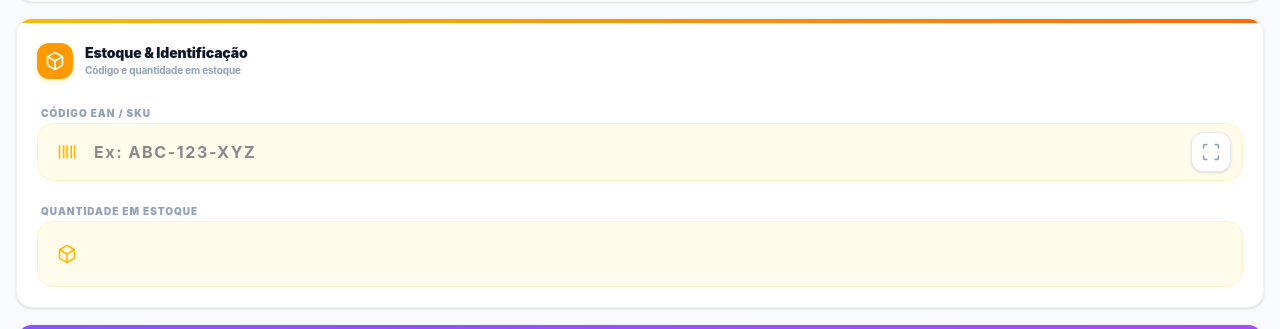
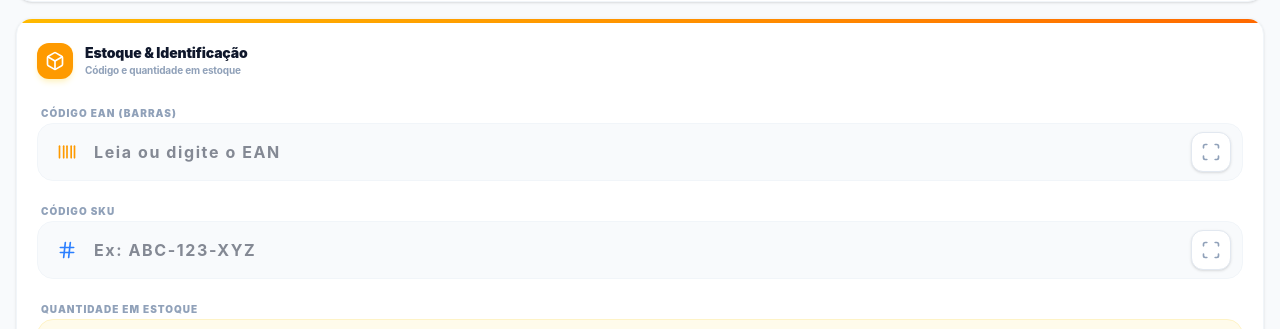
Before and after one commit to williamuteich/pwa-loja, a Next.js app: page /dashboard/products/new in a window 1280 px wide. Shown: the part 1365-1694 px from the top of the page. Built offline with nearby package versions, Linux system fonts and the light colour scheme; no server answers.

Commit message:
add campo sku no adicionar produto

```diff
--- a/src/app/(private)/dashboard/products/new/page.tsx
+++ b/src/app/(private)/dashboard/products/new/page.tsx
@@ -92,6 +92,7 @@ export default function NewProductPage() {
             formData.append("quantity", finalQuantity.toString());
             formData.append("isActive", String(product.isActive));
             formData.append("barcode", product.barcode || "");
+            formData.append("sku", product.sku || "");
             formData.append("costPrice", (product.costPrice || 0).toString());
 
             if (product.brandId) {
--- a/src/app/components/ProductForm/ProductInventory.tsx
+++ b/src/app/components/ProductForm/ProductInventory.tsx
@@ -1,6 +1,7 @@
-import React from "react";
-import { Barcode, Box, Scan } from "lucide-react";
+import React, { useState } from "react";
+import { Barcode, Box, Scan, Hash } from "lucide-react";
 import { Product } from "@/src/types/products/product";
+import { ScannerModal } from "@/src/app/components/ScannerModal";
 
 interface ProductInventoryProps {
     product: Product;
@@ -12,6 +13,22 @@ export const ProductInventory: React.FC<ProductInventoryProps> = ({
     setProduct,
 }) => {
     const hasVariants = (product.variants || []).length > 0;
+    const [isScannerOpen, setIsScannerOpen] = useState(false);
+    const [scanTarget, setScanTarget] = useState<"EAN" | "SKU">("EAN");
+
+    const openScanner = (target: "EAN" | "SKU") => {
+        setScanTarget(target);
+        setIsScannerOpen(true);
+    };
+
+    const handleScan = (code: string) => {
+        if (scanTarget === "EAN") {
+            setProduct(prev => ({ ...prev, barcode: code }));
+        } else {
+            setProduct(prev => ({ ...prev, sku: code }));
+        }
+        setIsScannerOpen(false);
+    };
 
     return (
         <div className="bg-white rounded-2xl border border-slate-100 overflow-hidden shadow-sm">
@@ -28,23 +45,47 @@ export const ProductInventory: React.FC<ProductInventoryProps> = ({
                 </div>
 
                 <div className="space-y-4">
+                    <div className="grid grid-cols-1 gap-4">
                         <div className="space-y-2">
-                        <label className="text-[10px] font-black text-slate-400 uppercase tracking-widest px-1">Código EAN / SKU</label>
+                            <label className="text-[10px] font-black text-slate-400 uppercase tracking-widest px-1">Código EAN (Barras)</label>
                             <div className="relative">
-                            <Barcode className="absolute left-5 top-1/2 -translate-y-1/2 w-5 h-5 text-amber-400" />
+                                <Barcode className="absolute left-5 top-1/2 -translate-y-1/2 w-5 h-5 text-amber-500" />
+                                <input
+                                    type="text"
+                                    value={product.barcode || ""}
+                                    onChange={(e) => setProduct(prev => ({ ...prev, barcode: e.target.value }))}
+                                    placeholder="Leia ou digite o EAN"
+                                    className="w-full bg-slate-50 border border-slate-100 focus:border-amber-400 focus:bg-white rounded-2xl py-4 pl-14 pr-16 text-base font-bold text-slate-900 outline-none transition-all tracking-widest"
+                                />
+                                <button
+                                    type="button"
+                                    onClick={() => openScanner("EAN")}
+                                    className="absolute right-3 top-1/2 -translate-y-1/2 w-10 h-10 bg-white border border-slate-200 rounded-xl flex items-center justify-center text-slate-400 active:scale-90 transition-transform shadow-sm"
+                                >
+                                    <Scan className="w-5 h-5" />
+                                </button>
+                            </div>
+                        </div>
+
+                        <div className="space-y-2">
+                            <label className="text-[10px] font-black text-slate-400 uppercase tracking-widest px-1">Código SKU</label>
+                            <div className="relative">
+                                <Hash className="absolute left-5 top-1/2 -translate-y-1/2 w-5 h-5 text-blue-500" />
                                 <input
                                     type="text"
                                     value={product.sku || ""}
                                     onChange={(e) => setProduct(prev => ({ ...prev, sku: e.target.value }))}
                                     placeholder="Ex: ABC-123-XYZ"
-                                className="w-full bg-amber-50 border border-amber-100 focus:border-amber-400 focus:bg-white rounded-2xl py-4 pl-14 pr-16 text-base font-bold text-slate-900 outline-none transition-all tracking-widest"
+                                    className="w-full bg-slate-50 border border-slate-100 focus:border-blue-400 focus:bg-white rounded-2xl py-4 pl-14 pr-16 text-base font-bold text-slate-900 outline-none transition-all tracking-widest"
                                 />
                                 <button
                                     type="button"
+                                    onClick={() => openScanner("SKU")}
                                     className="absolute right-3 top-1/2 -translate-y-1/2 w-10 h-10 bg-white border border-slate-200 rounded-xl flex items-center justify-center text-slate-400 active:scale-90 transition-transform shadow-sm"
                                 >
                                     <Scan className="w-5 h-5" />
                                 </button>
+                            </div>
                         </div>
                     </div>
 
@@ -68,6 +109,12 @@ export const ProductInventory: React.FC<ProductInventoryProps> = ({
                     )}
                 </div>
             </div>
+
+            <ScannerModal
+                isOpen={isScannerOpen}
+                onClose={() => setIsScannerOpen(false)}
+                onScan={handleScan}
+            />
         </div>
     );
 };
--- a/src/app/components/ProductItem.tsx
+++ b/src/app/components/ProductItem.tsx
@@ -1,6 +1,6 @@
 "use client"
 
-import { Edit3, Trash2, Image as ImageIcon } from "lucide-react"
+import { Edit3, Trash2, Image as ImageIcon, Barcode, Hash } from "lucide-react"
 import Link from "next/link"
 import { useState } from "react"
 import { Product } from "@/src/types/products/product"
@@ -49,11 +49,24 @@ export function ProductItem({ product, backendUrl }: ProductItemProps) {
                     )}
                 </div>
                 <div className="flex flex-col">
-                    <span className="text-[9px] font-black text-blue-500 uppercase tracking-widest">
-                        {product.sku || "SEM CÓDIGO"}
-                    </span>
+                    <div className="flex flex-wrap gap-1 mb-1">
+                        {product.barcode ? (
+                            <span className="text-[8px] font-black bg-amber-50 text-amber-600 px-1.5 py-0.5 rounded border border-amber-100 uppercase tracking-tighter flex items-center gap-1">
+                                <Barcode className="w-2.5 h-2.5" /> {product.barcode}
+                            </span>
+                        ) : (
+                            <span className="text-[8px] font-black bg-slate-50 text-slate-300 px-1.5 py-0.5 rounded border border-slate-100 uppercase tracking-tighter">SEM EAN</span>
+                        )}
+                        {product.sku ? (
+                            <span className="text-[8px] font-black bg-blue-50 text-blue-600 px-1.5 py-0.5 rounded border border-blue-100 uppercase tracking-tighter flex items-center gap-1">
+                                <Hash className="w-2.5 h-2.5" /> {product.sku}
+                            </span>
+                        ) : (
+                            <span className="text-[8px] font-black bg-slate-50 text-slate-300 px-1.5 py-0.5 rounded border border-slate-100 uppercase tracking-tighter">SEM SKU</span>
+                        )}
+                    </div>
                     <h3 className="font-bold text-slate-900 text-sm leading-tight max-w-[140px] truncate">{product.title}</h3>
-                    <span className="text-slate-900 font-black text-lg mt-1">
+                    <span className="text-slate-900 font-black text-lg mt-0.5">
                         R$ {Number(product.price).toFixed(2).replace('.', ',')}
                     </span>
                 </div>
```
Lines whose indentation alone changed are shown as unchanged.
